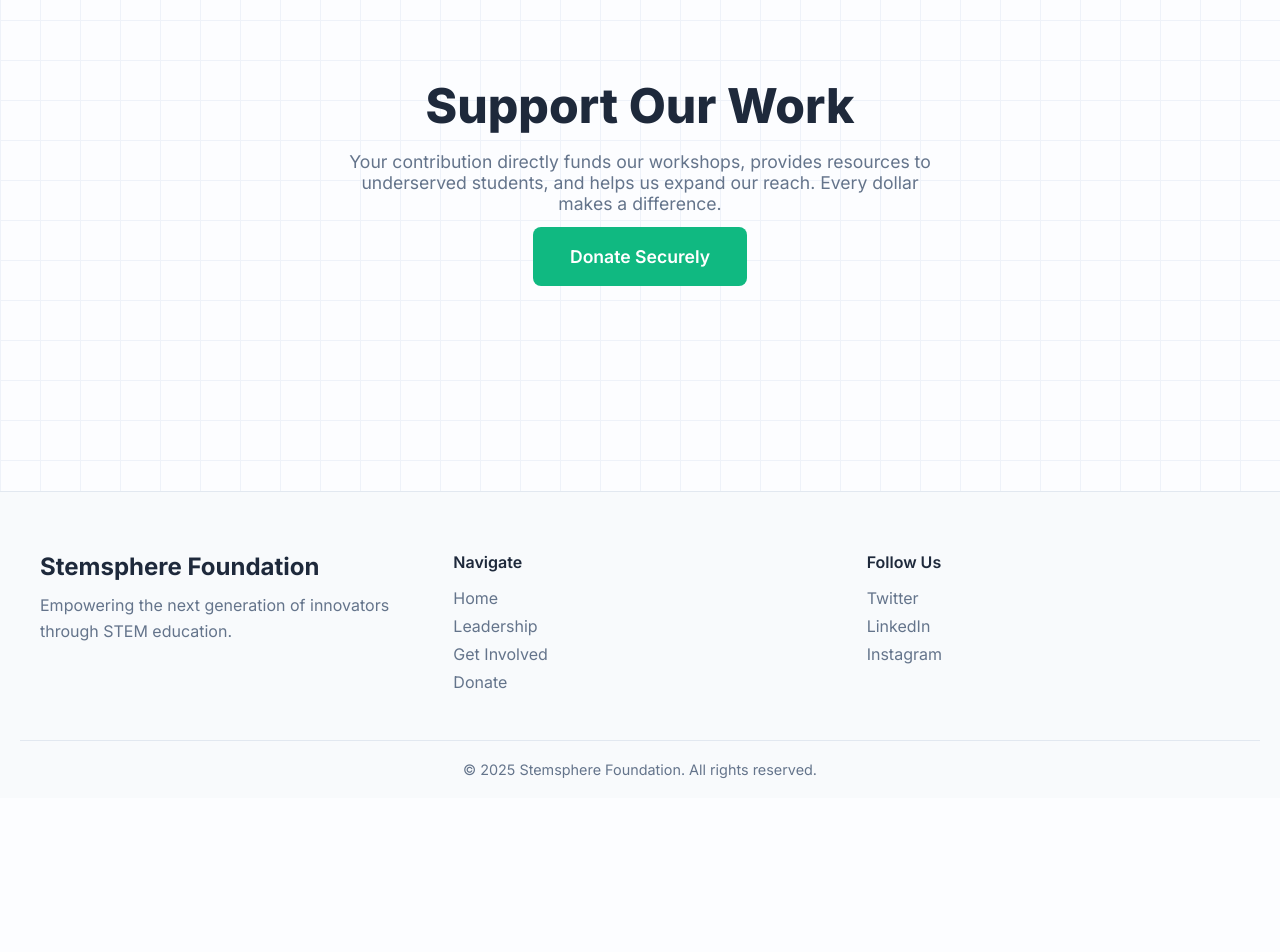
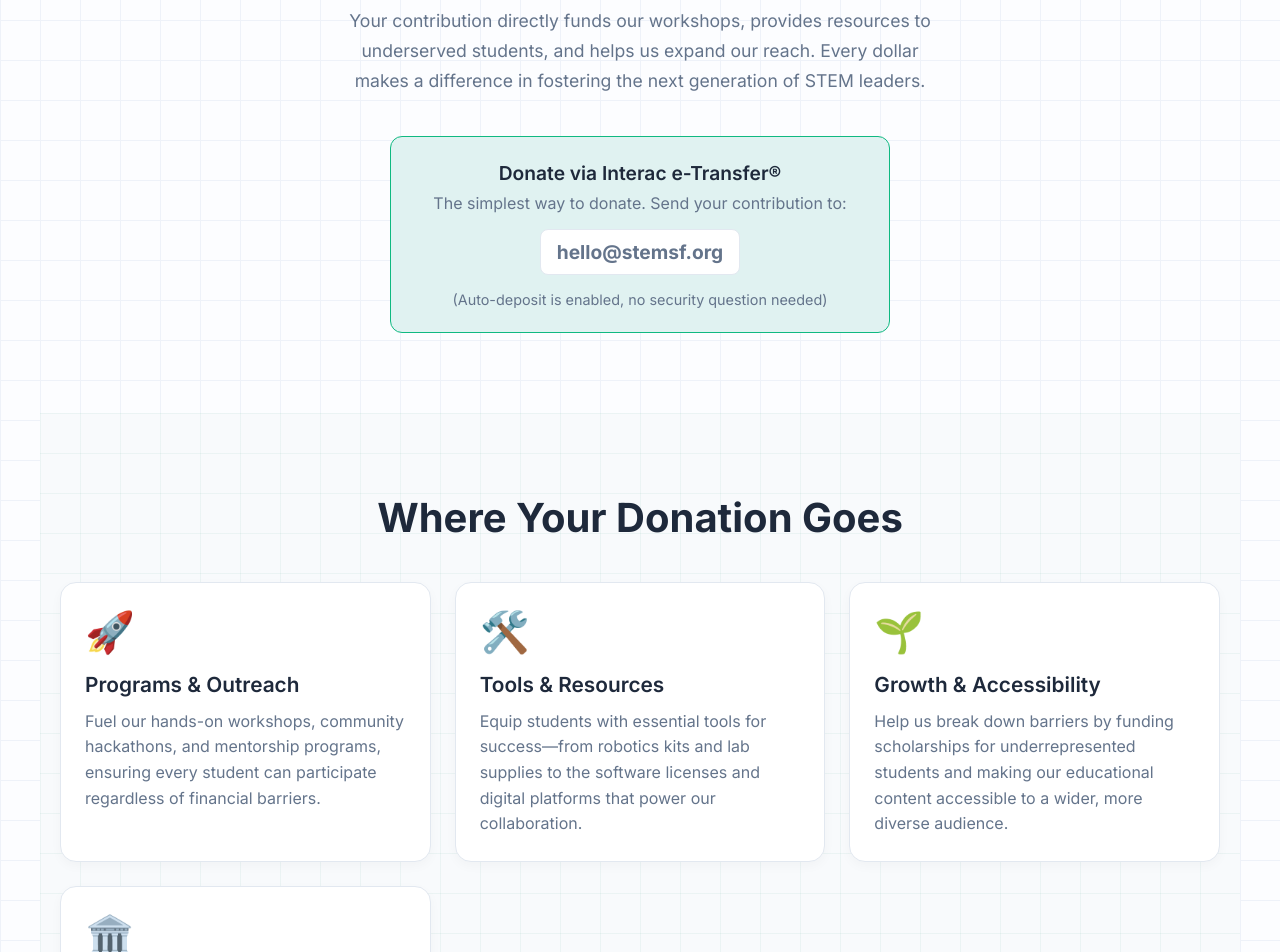
Before and after one commit to diwenne/stemsphere, a React (Vite) app: page /donate in a window 1280 px wide. Shown: the part 220-1172 px from the top of the page. Before the commit the page ends 1018 px from the top, so only its background shows below. Built offline with nearby package versions, Linux system fonts and the light colour scheme.

Commit message:
leadereship linkedin links and donate page;

```diff
--- a/src/components/LeadershipCard/LeadershipCard.css
+++ b/src/components/LeadershipCard/LeadershipCard.css
@@ -6,12 +6,32 @@
   text-align: left;
   box-shadow: 0 4px 6px rgba(0, 0, 0, 0.03);
   transition: transform 0.2s ease, box-shadow 0.2s ease;
+  position: relative; /* Required for absolute positioning of the icon */
 }
 
 .leadership-card:hover {
   transform: translateY(-5px);
   box-shadow: 0 8px 15px rgba(0, 0, 0, 0.05);
 }
+
+/* --- New Styles for LinkedIn Icon --- */
+.card-linkedin-link {
+  position: absolute;
+  top: 24px;
+  right: 24px;
+  color: var(--text-secondary);
+  transition: color 0.2s ease;
+}
+
+.card-linkedin-link:hover {
+  color: var(--accent-green);
+}
+
+.card-linkedin-link svg {
+  width: 24px;
+  height: 24px;
+}
+/* --- End of New Styles --- */
 
 .card-avatar {
   width: 60px;
--- a/src/components/LeadershipCard/LeadershipCard.tsx
+++ b/src/components/LeadershipCard/LeadershipCard.tsx
@@ -9,11 +9,20 @@ interface LeadershipCardProps {
   bio: string;
   avatarUrl: string;
   tags: string[];
+  linkedinUrl?: string; // Optional property
 }
 
-const LeadershipCard: React.FC<LeadershipCardProps> = ({ name, title, affiliation, bio, avatarUrl, tags }) => {
+const LeadershipCard: React.FC<LeadershipCardProps> = ({ name, title, affiliation, bio, avatarUrl, tags, linkedinUrl }) => {
   return (
     <div className="leadership-card">
+      {/* Conditionally render the LinkedIn link */}
+      {linkedinUrl && (
+        <a href={linkedinUrl} target="_blank" rel="noopener noreferrer" className="card-linkedin-link">
+          <svg xmlns="http://www.w3.org/2000/svg" viewBox="0 0 24 24" fill="currentColor">
+            <path d="M20.5 2h-17A1.5 1.5 0 002 3.5v17A1.5 1.5 0 003.5 22h17a1.5 1.5 0 001.5-1.5v-17A1.5 1.5 0 0020.5 2zM8 19H5v-9h3zM6.5 8.25A1.75 1.75 0 118.25 6.5 1.75 1.75 0 016.5 8.25zM19 19h-3v-4.74c0-1.42-.6-1.93-1.38-1.93A1.62 1.62 0 0013 14.19V19h-3v-9h2.9v1.3a3.11 3.11 0 012.7-1.4c1.55 0 3.1 1.16 3.1 3.46z"></path>
+          </svg>
+        </a>
+      )}
       <img src={avatarUrl} alt={name} className="card-avatar" />
       <h3 className="card-name">{name}</h3>
       <p className="card-title">{title}</p>
--- a/src/pages/Donate/Donate.css
+++ b/src/pages/Donate/Donate.css
@@ -1,9 +1,12 @@
-.donate-section {
-  min-height: 80vh;
+/* --- Hero Section Styling --- */
+.donate-hero-section {
+  padding: 80px 20px;
+  min-height: auto;
   display: flex;
   flex-direction: column;
   justify-content: center;
   align-items: center;
+  text-align: center;
 }
 
 .donate-title {
@@ -16,10 +19,96 @@
   font-size: 1.1rem;
   color: var(--text-secondary);
   max-width: 600px;
-  margin: 0 auto 32px;
+  margin: 0 auto 40px;
+  line-height: 1.7;
 }
 
-.donate-btn {
-  padding: 18px 36px;
-  font-size: 1.1rem;
+/* --- E-Transfer Box Styling --- */
+.etransfer-box {
+  background-color: var(--accent-green-light, #e0f2f1);
+  border: 1px solid var(--accent-green, #008060);
+  border-radius: 12px;
+  padding: 24px;
+  max-width: 500px;
+  width: 100%;
 }
+
+.etransfer-title {
+  font-size: 1.2rem;
+  font-weight: 600;
+  color: var(--text-primary);
+  margin-bottom: 8px;
+}
+
+.etransfer-box p {
+  color: var(--text-secondary);
+  margin-bottom: 16px;
+}
+
+.etransfer-email {
+  font-size: 1.2rem;
+  font-weight: 700;
+  color: var(--accent-green, #008060);
+  background-color: #fff;
+  padding: 10px 16px;
+  border-radius: 8px;
+  display: inline-block;
+  border: 1px solid var(--border-color);
+}
+
+.etransfer-note {
+  font-size: 0.9rem;
+  margin-bottom: 0 !important;
+}
+
+
+/* --- Impact Section Styling --- */
+.impact-section {
+  padding: 80px 20px;
+  background-color: #f8fafc;
+   background-image:
+    linear-gradient(rgba(0, 128, 96, 0.05) 1px, transparent 1px),
+    linear-gradient(90deg, rgba(0, 128, 96, 0.05) 1px, transparent 1px);
+  background-size: 40px 40px;
+  text-align: center;
+}
+
+.section-title {
+  font-size: 2.5rem;
+  font-weight: 700;
+  margin-bottom: 40px;
+}
+
+.impact-grid {
+  display: grid;
+  grid-template-columns: repeat(auto-fit, minmax(300px, 1fr));
+  gap: 24px;
+  max-width: 1200px;
+  margin: 0 auto;
+  text-align: left;
+}
+
+.impact-card {
+  background-color: var(--card-background, #fff);
+  border: 1px solid var(--border-color, #e2e8f0);
+  border-radius: 16px;
+  padding: 24px;
+  box-shadow: 0 4px 12px rgba(0, 0, 0, 0.03);
+}
+
+.impact-icon {
+  font-size: 2.5rem;
+  display: block;
+  margin-bottom: 16px;
+}
+
+.impact-card-title {
+  font-size: 1.3rem;
+  font-weight: 600;
+  margin-bottom: 12px;
+}
+
+.impact-card-description {
+  color: var(--text-secondary);
+  line-height: 1.6;
+}
--- a/src/pages/Donate/Donate.tsx
+++ b/src/pages/Donate/Donate.tsx
@@ -3,16 +3,63 @@ import './Donate.css';
 
 const Donate = () => {
   return (
-    // THE FIX: Added the required 'id' prop
-    <Section id="donate" className="donate-section">
-      <h1 className="donate-title">Support Our Work</h1>
-      <p className="donate-description">
-        Your contribution directly funds our workshops, provides resources to underserved students, and helps us expand our reach. Every dollar makes a difference.
-      </p>
-      <div className="donate-buttons">
-        <a href="#" className="btn btn-primary donate-btn">Donate Securely</a>
-      </div>
-    </Section>
+    <>
+      {/* --- Main Donation Section --- */}
+      <Section id="donate" className="donate-hero-section">
+        <h1 className="donate-title">Support Our Mission</h1>
+        <p className="donate-description">
+          Your contribution directly funds our workshops, provides resources to underserved students, and helps us expand our reach. Every dollar makes a difference in fostering the next generation of STEM leaders.
+        </p>
+
+        {/* E-Transfer Information Box */}
+        <div className="etransfer-box">
+          <h3 className="etransfer-title">Donate via Interac e-Transfer®</h3>
+          <p>The simplest way to donate. Send your contribution to:</p>
+          <p className="etransfer-email">hello@stemsf.org</p>
+          <p className="etransfer-note">(Auto-deposit is enabled, no security question needed)</p>
+        </div>
+      </Section>
+
+      {/* --- "Where Your Donation Goes" Section --- */}
+      <Section id="impact-details" className="impact-section">
+        <h2 className="section-title">Where Your Donation Goes</h2>
+        <div className="impact-grid">
+
+          <div className="impact-card">
+            <span className="impact-icon">🚀</span>
+            <h3 className="impact-card-title">Programs & Outreach</h3>
+            <p className="impact-card-description">
+              Fuel our hands-on workshops, community hackathons, and mentorship programs, ensuring every student can participate regardless of financial barriers.
+            </p>
+          </div>
+
+          <div className="impact-card">
+            <span className="impact-icon">🛠️</span>
+            <h3 className="impact-card-title">Tools & Resources</h3>
+            <p className="impact-card-description">
+              Equip students with essential tools for success—from robotics kits and lab supplies to the software licenses and digital platforms that power our collaboration.
+            </p>
+          </div>
+
+          <div className="impact-card">
+            <span className="impact-icon">🌱</span>
+            <h3 className="impact-card-title">Growth & Accessibility</h3>
+            <p className="impact-card-description">
+              Help us break down barriers by funding scholarships for underrepresented students and making our educational content accessible to a wider, more diverse audience.
+            </p>
+          </div>
+
+          <div className="impact-card">
+            <span className="impact-icon">🏛️</span>
+            <h3 className="impact-card-title">Organizational Sustainability</h3>
+            <p className="impact-card-description">
+              Provide the stable foundation we need to operate, from covering essential administrative costs to supporting our dedicated volunteers and planning our future expansion.
+            </p>
+          </div>
+
+        </div>
+      </Section>
+    </>
   );
 };
 
--- a/src/pages/Leadership/Leadership.tsx
+++ b/src/pages/Leadership/Leadership.tsx
@@ -1,7 +1,7 @@
 import Section from '../../components/Section/Section';
 import LeadershipCard from '../../components/LeadershipCard/LeadershipCard';
 import './Leadership.css';
-import diwen from '../../assets/diwen.jpg'; // Make sure you have these images
+import diwen from '../../assets/diwen.jpg';
 import wilson from '../../assets/wilson.png';
 import drishya from '../../assets/drishya.jpg';
 import tristan from '../../assets/tristan.png';
@@ -15,6 +15,7 @@ const leaders = [
     bio: 'Aspiring AI researcher and software engineer, passionate about making STEM education accessible to all.',
     avatarUrl: diwen,
     tags: ['AI Research @ Stanford', 'Code for Good Lead', 'Robotics Captain'],
+    linkedinUrl: 'http://linkedin.com/in/diwenh5',
   },
   {
     name: 'Wilson Huang',
@@ -23,6 +24,7 @@ const leaders = [
     bio: 'Dedicated to creating innovative curricula that bridge the gap between classroom theory and real-world application.',
     avatarUrl: wilson,
     tags: ['iGEM Gold Medalist', 'Biotech Startup Intern', 'STEM Tutor'],
+    linkedinUrl: 'https://www.linkedin.com/in/wilson-bohan-huang/',
   },
   {
     name: 'Drishya Sharma',
@@ -31,6 +33,7 @@ const leaders = [
     bio: 'Exploring the intersection of technology and human-centered design to create impactful community programs.',
     avatarUrl: drishya,
     tags: ['UX Design Award', 'Girls Who Code Mentor', 'Hackathon Organizer'],
+    linkedinUrl: 'http://linkedin.com/in/drishya-anonymous-14736a218',
   },
   {
     name: 'Tristan Du',
@@ -39,6 +42,7 @@ const leaders = [
     bio: 'Exploring the intersection of technology and human-centered design to create impactful community programs.',
     avatarUrl: tristan,
     tags: ['UX Design Award', 'Girls Who Code Mentor', 'Hackathon Organizer'],
+    linkedinUrl: '', // No LinkedIn provided, so the icon will not be shown
   },
   {
     name: 'Zoe Zhu',
@@ -47,6 +51,7 @@ const leaders = [
     bio: 'Exploring the intersection of technology and human-centered design to create impactful community programs.',
     avatarUrl: zoe,
     tags: ['UX Design Award', 'Girls Who Code Mentor', 'Hackathon Organizer'],
+    linkedinUrl: 'http://linkedin.com/in/zoe-zhu-011551377',
   },
 ];
 
```
